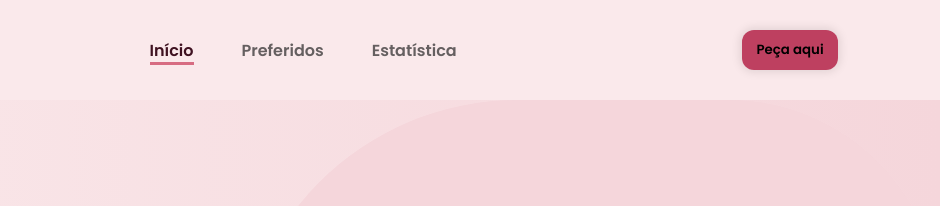
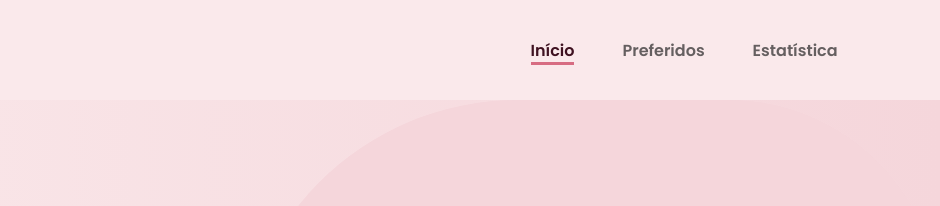
Before and after one commit to MayaSantor/LPLivros, a plain HTML site: page index.html in a window 1280 px wide. Shown: the top 206 px of the page, 340-1280 px from the left. Drawn offline with nearby package versions, Linux system fonts and the light colour scheme.

Commit message:
Retirada de botão desnecessário

```diff
--- a/index.html
+++ b/index.html
@@ -37,9 +37,6 @@
                 </li>
             </ul>
 
-            <button class="btn-default">
-                Peça aqui
-            </button>
 
             <button id="mobile_btn">
                 <i class="fa-solid fa-bars"></i>
@@ -60,9 +57,6 @@
                 </li>
             </ul>
 
-            <button class="btn-default">
-                Peça aqui
-            </button>
 
         </div>
     </header>
```
